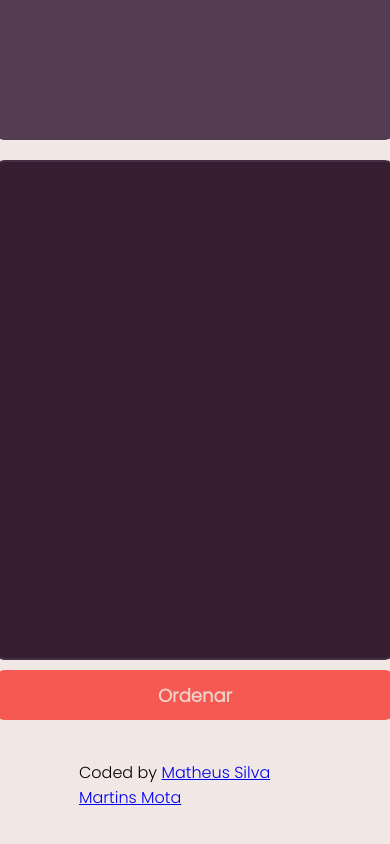
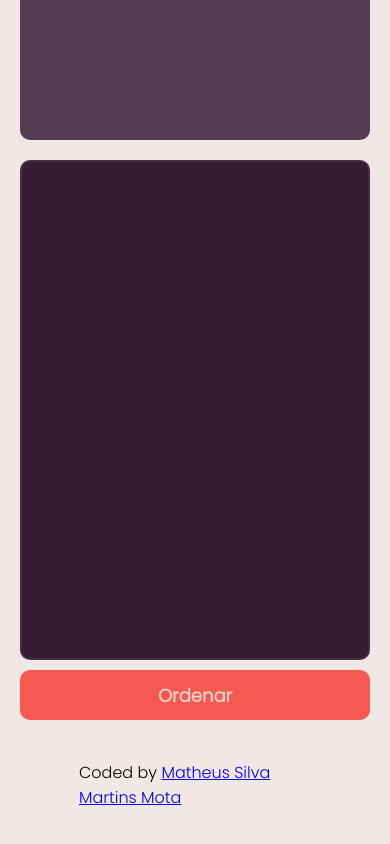
Before and after one commit to Matheus1714/order-forms-html-css, a plain HTML site: page index.html in a window 390 px wide. Shown: the part 466-1310 px from the top of the page. Drawn offline with Linux system fonts and the light colour scheme.

Commit message:
change box width for cellphone

```diff
--- a/index.css
+++ b/index.css
@@ -57,8 +57,8 @@ h1{
     display: flex;
     align-items: center;
     justify-content: center;
-    min-width: 400px;
-    width: 400px;
+    min-width: 350px;
+    width: 350px;
     margin: 10px;
 }
 
@@ -83,7 +83,7 @@ textarea, .box #result{
 }
 
 button{
-    min-width: 400px;
+    min-width: 350px;
     height: 50px;
     font-size: large;
     background-color: #f55951;
```
